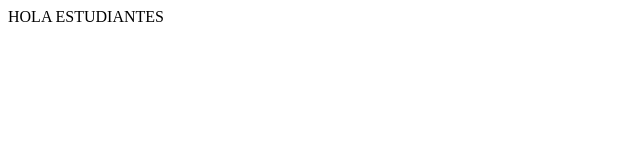
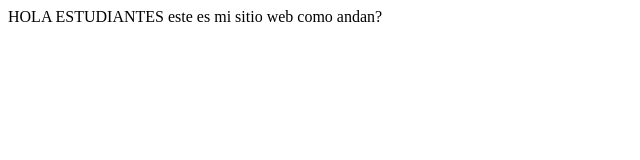
Before and after one commit to k0n4n55/proyectoDemoCursoPrework, a plain HTML site: page index.html in a window 1280 px wide. Shown: the whole page, without its empty margins (0-640 px from the left). Drawn offline with Linux system fonts and the light colour scheme.

Commit message:
cambios agregados de sitio

```diff
--- a/index.html
+++ b/index.html
@@ -7,6 +7,6 @@
     <title>HOLA KONAN</title>
 </head>
 <body>
-    HOLA ESTUDIANTES
+    HOLA ESTUDIANTES este es mi sitio web como andan?
 </body>
 </html>
```
